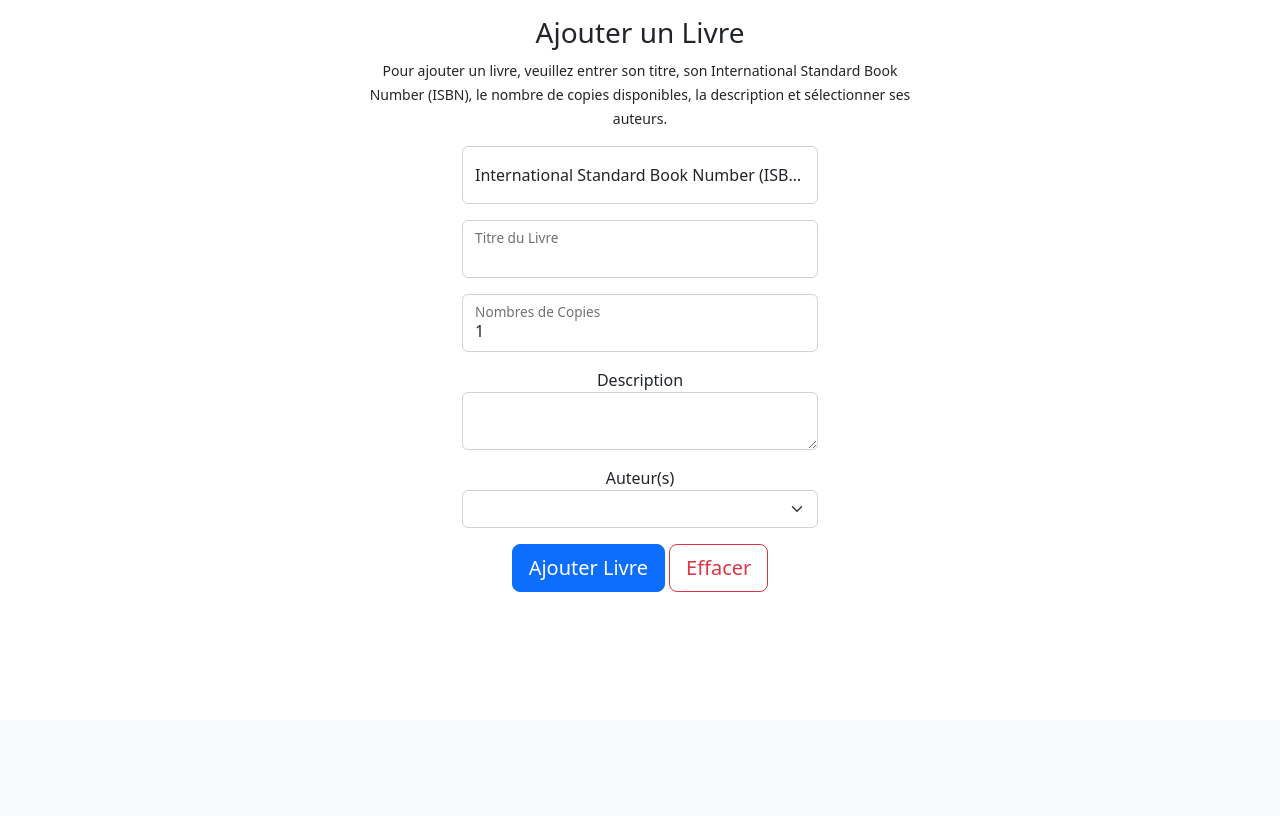
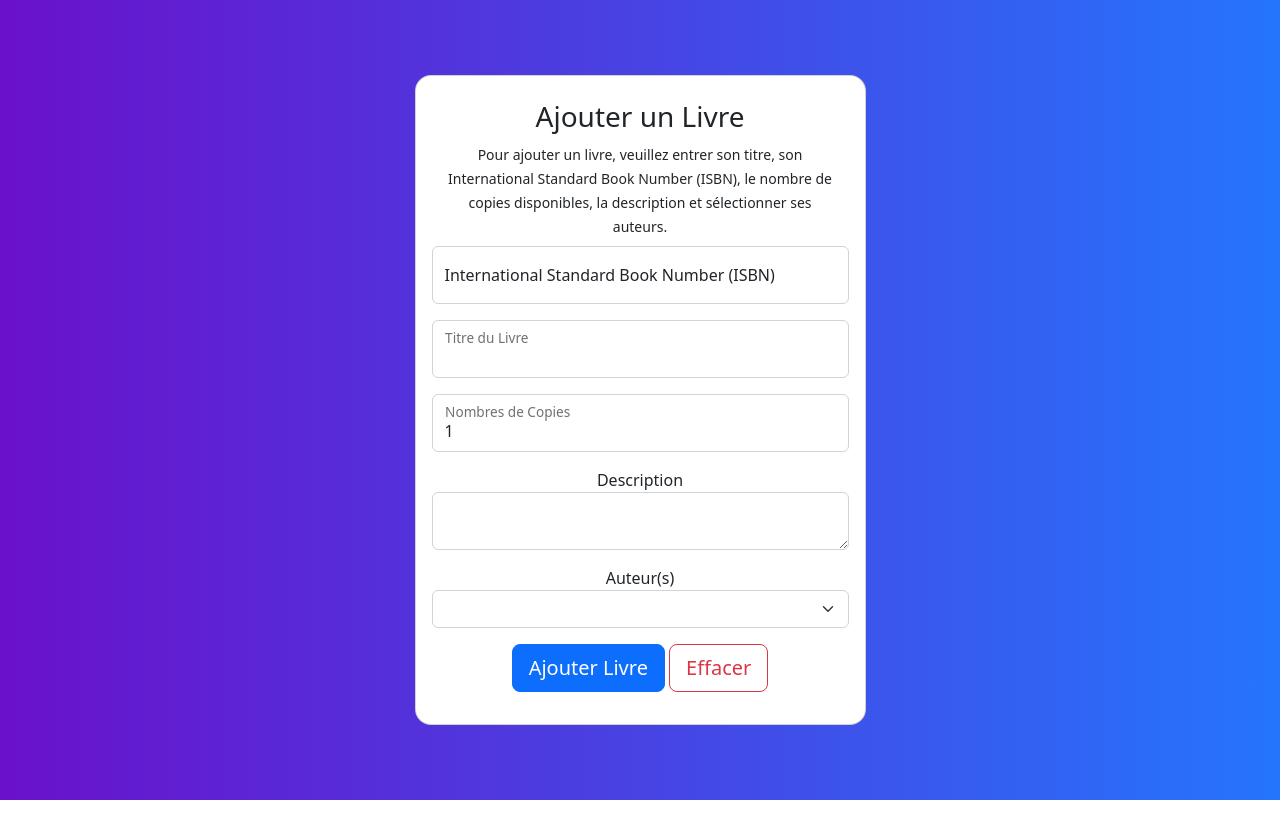
Before and after one commit to Alm4my/Bibliotheque, a Django app: page /livres/ajouter/ in a window 1280 px wide. Shown: the part 80-896 px from the top of the page. Before the commit the page ends 672 px from the top, so only its background shows below. Run offline with Django 4.2, Linux system fonts and the light colour scheme; the visitor is signed in with stand-in values (Sample User, id 1); data that the repository does not hold is empty; some libraries are stand-ins or nearby versions.

Commit message:
feat: change l'arriere plan de certaines pages

```diff
--- a/templates/livre/creation.html
+++ b/templates/livre/creation.html
@@ -3,21 +3,24 @@
 {% block title %}
 Ajout d'un Livre
 {% endblock %}
-{% block content %}
+{% block special %}
+    <section class="vh-100 gradient-custom">
+  <div class="container py-2 h-100">
+    <div class="row d-flex justify-content-center align-items-center h-100">
+      <div class="col-12 col-md-12 col-lg-12 col-xl-5">
+        <div class="card shadow-2-strong" style="border-radius: 1rem;">
+          <div class="card-body  text-center">
                 <link rel="stylesheet" href="{% static 'css/tom-select.bootstrap5.min.css' %}">
-    <div class="row mb-3">
-        <div class="col"></div>
-        <div class="col-6 text-center">
+                <div class="row p-2">
+                    <div class="col-12 text-center">
                         <h3>Ajouter un Livre</h3>
                         <small>
                             Pour ajouter un livre, veuillez entrer son titre, son International Standard Book Number (ISBN),
                             le nombre de copies disponibles, la description et sélectionner ses auteurs.
                         </small>
                     </div>
-        <div class="col"></div>
                 </div>
                 <div class="row">
-        <div class="col"></div>
                     <div class="col text-center">
                         <form method="post" class="needs-validation" novalidate>
                             {% csrf_token %}
@@ -58,15 +61,31 @@ Ajout d'un Livre
                                   Le livre doit avoir au moins un auteur.
                                 </div>
                             <div class="mb-3">
+                                <svg xmlns="http://www.w3.org/2000/svg" style="display: none;">
+                                  <symbol id="check-circle-fill" fill="currentColor" viewBox="0 0 16 16">
+                                    <path d="M16 8A8 8 0 1 1 0 8a8 8 0 0 1 16 0zm-3.97-3.03a.75.75 0 0 0-1.08.022L7.477 9.417 5.384 7.323a.75.75 0 0 0-1.06 1.06L6.97 11.03a.75.75 0 0 0 1.079-.02l3.992-4.99a.75.75 0 0 0-.01-1.05z"/>
+                                  </symbol>
+                                  <symbol id="info-fill" fill="currentColor" viewBox="0 0 16 16">
+                                    <path d="M8 16A8 8 0 1 0 8 0a8 8 0 0 0 0 16zm.93-9.412-1 4.705c-.07.34.029.533.304.533.194 0 .487-.07.686-.246l-.088.416c-.287.346-.92.598-1.465.598-.703 0-1.002-.422-.808-1.319l.738-3.468c.064-.293.006-.399-.287-.47l-.451-.081.082-.381 2.29-.287zM8 5.5a1 1 0 1 1 0-2 1 1 0 0 1 0 2z"/>
+                                  </symbol>
+                                  <symbol id="exclamation-triangle-fill" fill="currentColor" viewBox="0 0 16 16">
+                                    <path d="M8.982 1.566a1.13 1.13 0 0 0-1.96 0L.165 13.233c-.457.778.091 1.767.98 1.767h13.713c.889 0 1.438-.99.98-1.767L8.982 1.566zM8 5c.535 0 .954.462.9.995l-.35 3.507a.552.552 0 0 1-1.1 0L7.1 5.995A.905.905 0 0 1 8 5zm.002 6a1 1 0 1 1 0 2 1 1 0 0 1 0-2z"/>
+                                  </symbol>
+                                </svg>
+
                                 {% for message in messages %}
-                        <p style="color:orangered">{{ message }}</p>
+                                <div class="{{ message.tags }}" role="alert">
+{#                                  <svg class="bi flex-shrink-0 me-2" width="24" height="24" role="img" aria-label="Success:"><use xlink:href="#check-circle-fill"/></svg>#}
+                                  <div>
+                                      {{ message }}
+                                  </div>
+                                </div>
                                 {% endfor %}
                                 <button class="btn btn-primary btn-lg" type="submit">Ajouter Livre</button>
                                 <button class="btn btn-outline-danger btn-lg" type="reset">Effacer</button>
                             </div>
                         </form>
                     </div>
-        <div class="col"></div>
                 </div>
                 <script src="{% static 'js/tom-select.complete.min.js' %}"></script>
                 <script>
@@ -95,6 +114,13 @@ Ajout d'un Livre
                 })()
                 </script>
 
+          </div>
+        </div>
+      </div>
+    </div>
+  </div>
+</section>
+
 
 
 {% endblock %}
```
Also changed, not shown: templates/admin/ajout_staff.html (+15 -2 lines). Lines whose indentation alone changed are shown as unchanged.
